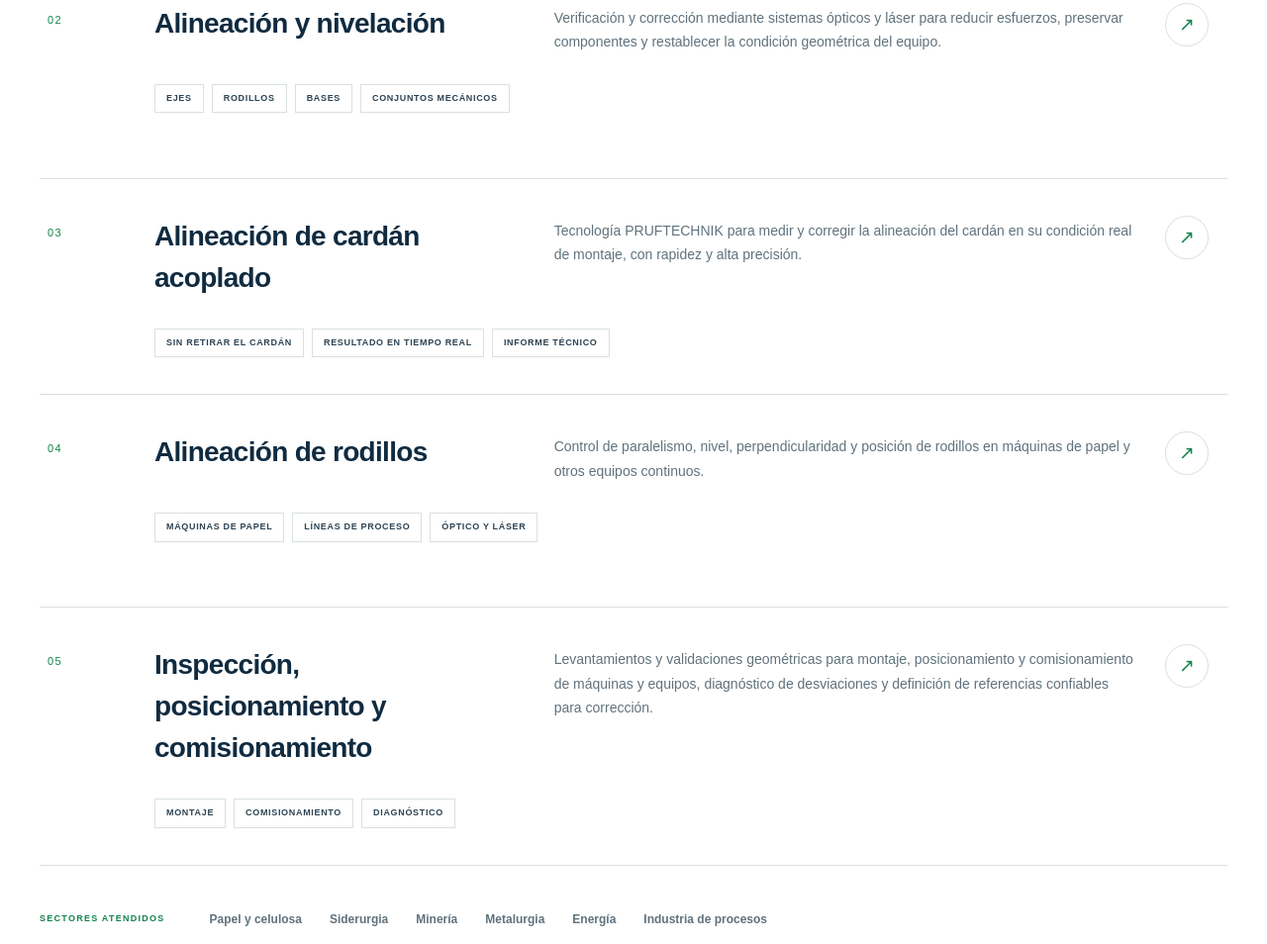
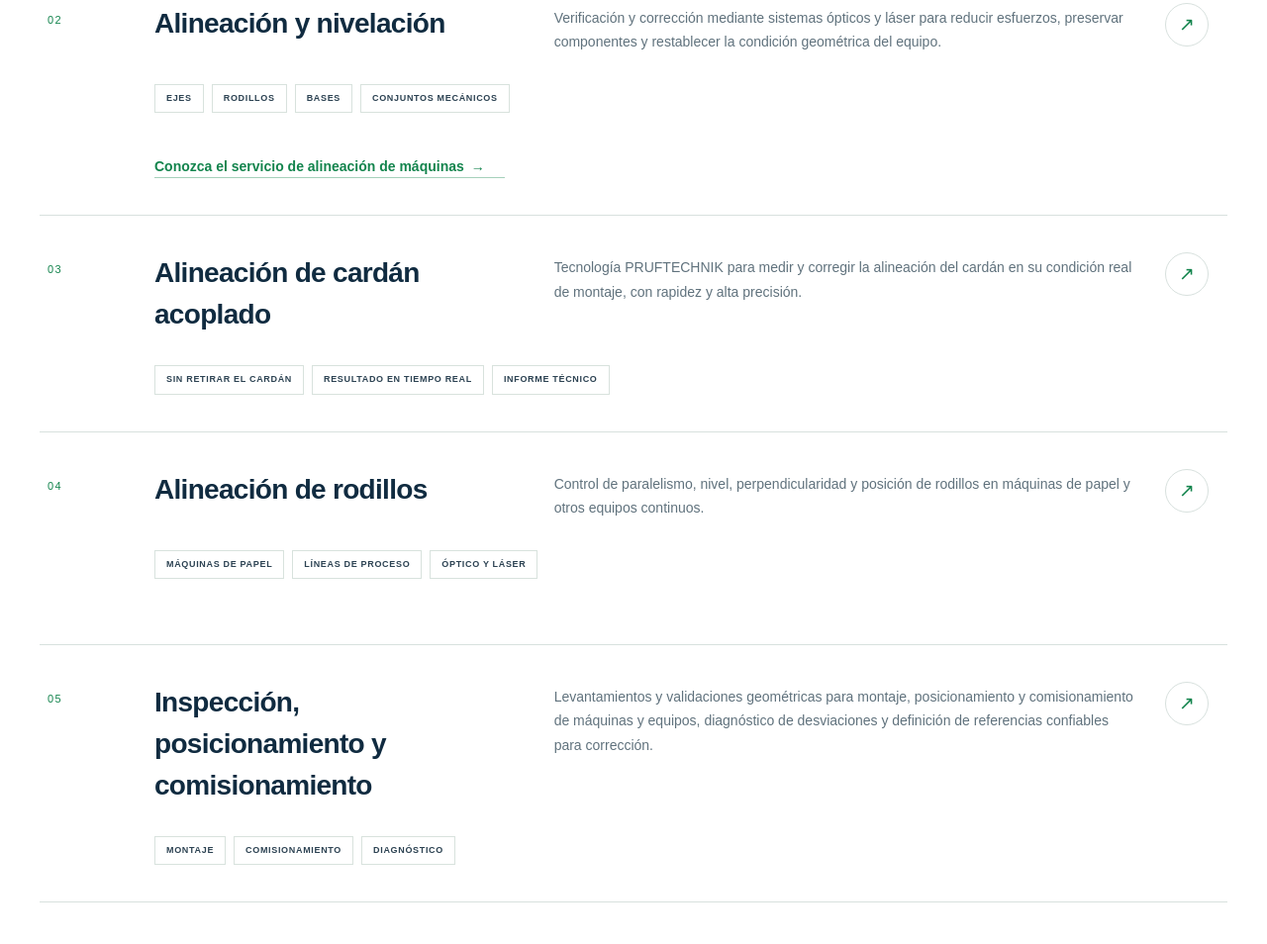
Before and after one commit to PossamaiGeometria/possamaigeometria.github.io, a plain HTML site: page es/index.html in a window 1280 px wide. Shown: the part 4228-5182 px from the top of the page at 99% size. Drawn offline with Linux system fonts and the light colour scheme; a web font is replaced by a local one.

Commit message:
Correção do link de alinhamento e logotipo

```diff
--- a/assets/language.css
+++ b/assets/language.css
@@ -15,6 +15,23 @@
 .lang-switch a:hover, .lang-switch a.active { color: #13844d; }
 .lang-switch span { color: #afbeb7; }
 
+.service-detail-link {
+  display: inline-flex;
+  align-items: center;
+  gap: 7px;
+  margin-top: 14px;
+  color: #13844d;
+  font-size: 14px;
+  font-weight: 800;
+  text-decoration: none;
+  border-bottom: 1px solid rgba(19, 132, 77, 0.38);
+}
+
+.service-detail-link:hover {
+  color: #0d5632;
+  border-bottom-color: #0d5632;
+}
+
 @media (max-width: 820px) {
   .lang-switch { margin-left: auto; margin-right: 10px; padding: 5px 7px; }
   .site-header { gap: 6px; }
--- a/es/index.html
+++ b/es/index.html
@@ -675,6 +675,12 @@
                 <span>Ejes</span><span>Rodillos</span><span>Bases</span
                 ><span>Conjuntos mecánicos</span>
               </div>
+              <a
+                class="service-detail-link"
+                href="/es/alineacion-de-maquinas/"
+                >Conozca el servicio de alineación de máquinas
+                <span aria-hidden="true">→</span></a
+              >
             </div>
             <a
               href="/es/alineacion-de-maquinas/"
```
Also changed, not shown: assets/service-page.css (+7 -1 lines), index.html (+4 -0 lines).
